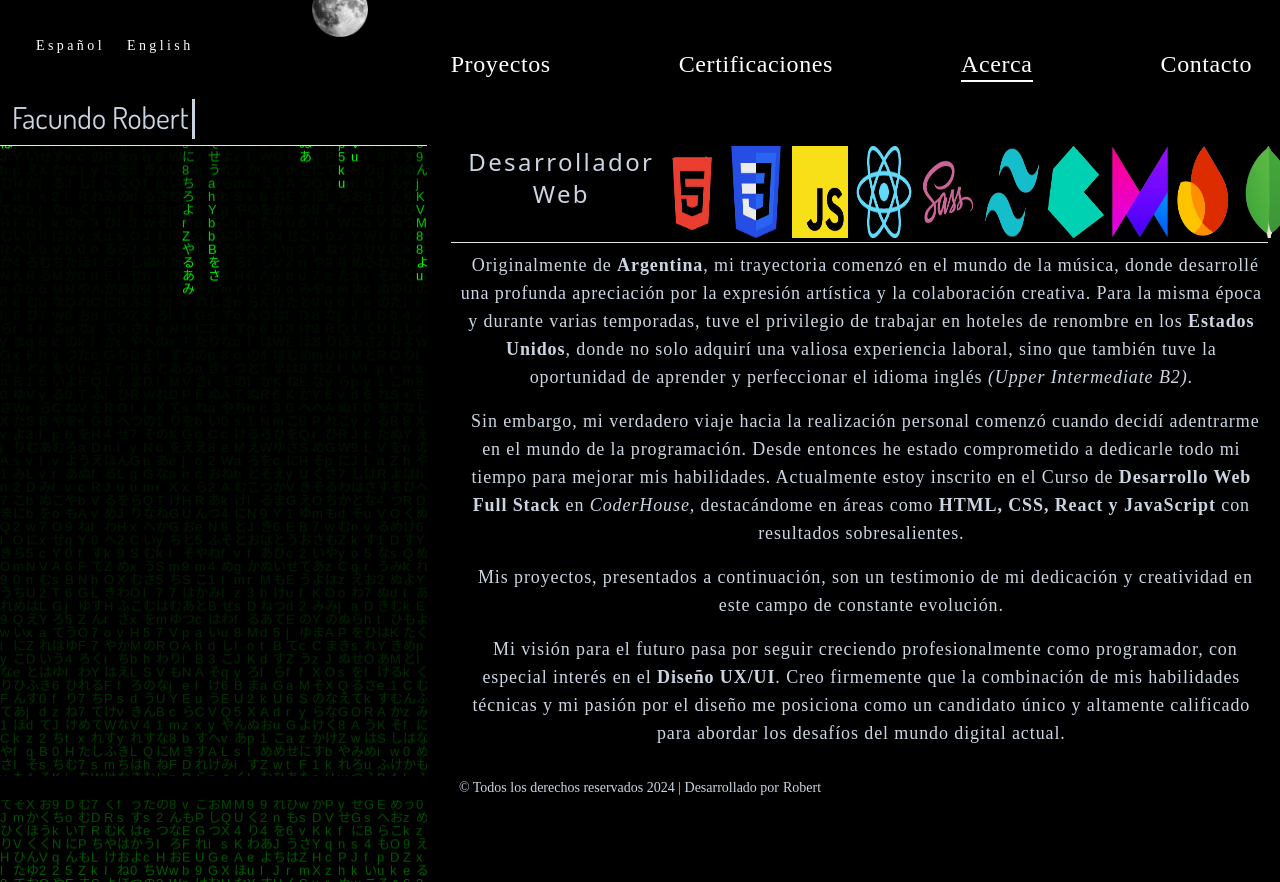
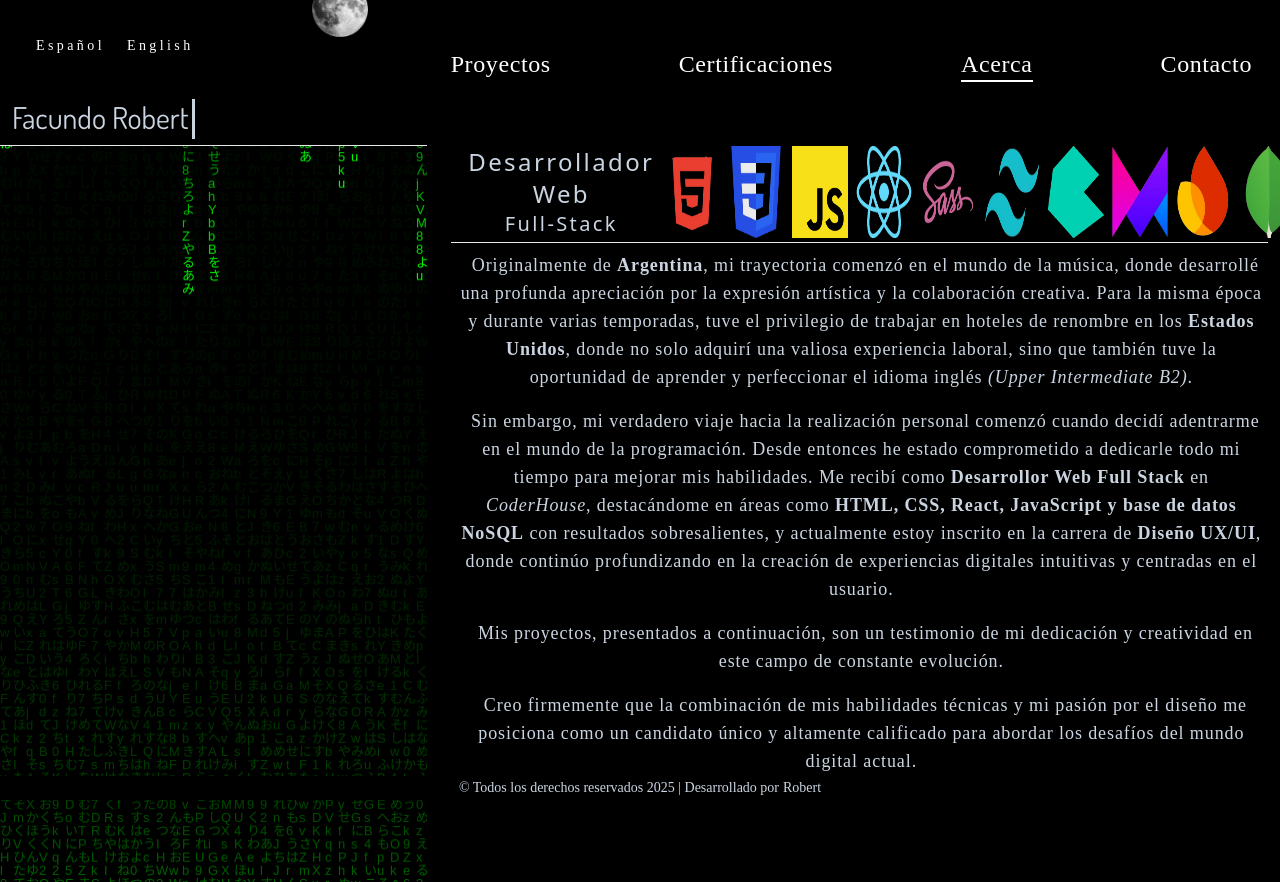
Before and after one commit to RobertFacundo/ReactRF, a React (Vite) app: page / in a window 1280 px wide. Built offline with nearby package versions, Linux system fonts and the light colour scheme; a web font is replaced by a local one.

Commit message:
Actualizacion de portfolio

```diff
--- a/src/About.jsx
+++ b/src/About.jsx
@@ -38,7 +38,7 @@ const About = () => {
                 id: "parrafo2",
                 text: (
                     <>
-                        Sin embargo, mi verdadero viaje hacia la realización personal comenzó cuando decidí adentrarme en el mundo de la programación. Desde entonces he estado comprometido a dedicarle todo mi tiempo para mejorar mis habilidades. Actualmente estoy inscrito en el Curso de <b>Desarrollo Web Full Stack</b> en <a className="l" target="_blank" href="https://www.coderhouse.com/ar/"><i>CoderHouse</i></a>, destacándome en áreas como <b>HTML, CSS, React y JavaScript</b> con resultados sobresalientes.
+                        Sin embargo, mi verdadero viaje hacia la realización personal comenzó cuando decidí adentrarme en el mundo de la programación. Desde entonces he estado comprometido a dedicarle todo mi tiempo para mejorar mis habilidades. Me recibí como <b>Desarrollor Web Full Stack</b> en <a className="l" target="_blank" href="https://www.coderhouse.com/ar/"><i>CoderHouse</i></a>, destacándome en áreas como <b>HTML, CSS, React, JavaScript y base de datos NoSQL</b> con resultados sobresalientes, y actualmente estoy inscrito en la carrera de <b>Diseño UX/UI</b>, donde continúo profundizando en la creación de experiencias digitales intuitivas y centradas en el usuario.
                     </>
                 ),
             },
@@ -54,7 +54,7 @@ const About = () => {
                 id: "parrafo4",
                 text: (
                     <>
-                        Mi visión para el futuro pasa por seguir creciendo profesionalmente como programador, con especial interés en el <b>Diseño UX/UI</b>. Creo firmemente que la combinación de mis habilidades técnicas y mi pasión por el diseño me posiciona como un candidato único y altamente calificado para abordar los desafíos del mundo digital actual.
+                        Creo firmemente que la combinación de mis habilidades técnicas y mi pasión por el diseño me posiciona como un candidato único y altamente calificado para abordar los desafíos del mundo digital actual.
                     </>
                 ),
             },
@@ -72,7 +72,7 @@ const About = () => {
                 id: "parrafo2",
                 text: (
                     <>
-                        However, my true journey towards personal fulfillment began when I decided to delve into the world of programming. Since then, I have been committed to dedicating all my time to improving my skills. I am currently enrolled in the <b>Full Stack Web Development</b> course at <a className="l" target="_blank" href="https://www.coderhouse.com/ar/"><i>CoderHouse</i></a>, excelling in areas such as <b>HTML, CSS, React, and JavaScript</b> with outstanding results.
+                        However, my true journey towards personal fulfillment began when I decided to delve into the world of programming. Since then, I have been committed to dedicating all my time to improving my skills. I graduated as a <b>Full Stack Web Developer</b> at <a className="l" target="_blank" href="https://www.coderhouse.com/ar/"><i>CoderHouse</i></a>, excelling in areas such as <b>HTML, CSS, React, JavaScript, and NoSQL databases</b> with outstanding results. I am currently enrolled in a <b>UX/UI Design program</b>, where I continue to deepen my knowledge in creating intuitive, user-centered digital experiences.
                     </>
                 ),
             },
@@ -88,7 +88,7 @@ const About = () => {
                 id: "parrafo4",
                 text: (
                     <>
-                        My vision for the future involves continuing to grow professionally as a programmer, with a particular interest in <b>UX/UI Design</b>. I firmly believe that the combination of my technical skills and my passion for design positions me as a unique and highly qualified candidate to tackle the challenges of the current digital world.
+                        I firmly believe that the combination of my technical skills and my passion for design positions me as a unique and highly qualified candidate to tackle the challenges of the current digital world.
                     </>
                 ),
             },
@@ -115,7 +115,7 @@ const About = () => {
                 style={{ zIndex: 50 }}
             >
                 {/* <h1 className="pl-3 pb-1 text-3xl tracking-widest font-extralight ">Facundo Robert</h1>  */}
-                <TypingText text="Faacundo Robert" speed={200} className="typing-text pl-3 pb-1 text-3xl text-center"/>
+                <TypingText text="Faacundo Robert" speed={200} className="typing-text pl-3 pb-1 text-3xl text-center" />
                 <hr className="lg:w-1/3 w-5/12 " />
             </motion.div>
 
@@ -144,9 +144,11 @@ const About = () => {
                                 <>
                                     <span className="block">Desarrollador</span>
                                     <span className="block">Web</span>
+                                    <span className="block text-xl">Full-Stack</span>
                                 </>
                             ) : (
                                 <>
+                                    <span className="block text-xl">Full-Stack</span>
                                     <span className="block">Web</span>
                                     <span className="block">Developer</span>
                                 </>
--- a/src/Contact.jsx
+++ b/src/Contact.jsx
@@ -7,8 +7,8 @@ import { LanguageContext } from "./LanguageContext";
 
 
 const texts = {
-    es: "Si estás buscando lanzar un sitio web a un precio accesible y con un diseño personalizado que refleje la calidad de tu emprendimiento, o si eres una empresa o reclutador en busca de un desarrollador web profesional, no dudes en contactarme.",
-    en: "If you're looking to launch a website with an affordable price and a customized design that reflects the quality of your venture, or if you're a company or recruiter seeking a professional web developer, don't hesitate to contact me."
+    es: "Si tu empresa está en busca de un desarrollador web con pasión por crear experiencias digitales excepcionales, o si eres un reclutador interesado en alguien con mis habilidades, estaré encantado de conversar sobre cómo puedo contribuir a tu equipo",
+    en: "If your company is looking for a web developer with a passion for creating exceptional digital experiences, or if you are a recruiter interested in someone with my skills, I would be happy to discuss how I can contribute to your team."
 }
 
 const links = [
--- a/src/Footer.jsx
+++ b/src/Footer.jsx
@@ -3,12 +3,19 @@ import { LanguageContext } from "./LanguageContext";
 
 
 const Footer = () => {
-    const {language} =useContext(LanguageContext)
+    const { language } = useContext(LanguageContext)
     return (
 
-            <footer className=" items-center justify-center  text-sm h-6 fixed bg-transparent bottom-0 w-full bg-white z-50 text-gray-600 hover:text-black dark:bg-black dark:text-slate-300 flex transition-colors duration-700">
-                &copy; {language === 'en' ?  ('All rights reserved 2024 | Developed by') :('Todos los derechos reservados 2024 | Desarrollado por') } <span className="font-light pl-1 dark:hover:text-white flex transition-colors duration-700">Robert</span>
-            </footer>
+        <footer className=" items-center justify-center  text-sm h-6 fixed bg-transparent bottom-0 w-full bg-white z-50 text-gray-600 hover:text-black dark:bg-black dark:text-slate-300 flex transition-colors duration-700">
+            &copy; {language === 'en' ? ('All rights reserved 2025 | Developed by') : ('Todos los derechos reservados 2025 | Desarrollado por')}     <a
+                href="/assets/RobertFacundoCV.pdf"
+                target="_blank"
+                rel="noopener noreferrer"
+                className="font-light pl-1 dark:hover:text-white flex transition-colors duration-700"
+            >
+                Robert
+            </a>
+        </footer>
 
     )
 };
```
Also changed, not shown: 1 other file (tests, documents, lock files or other folders).
